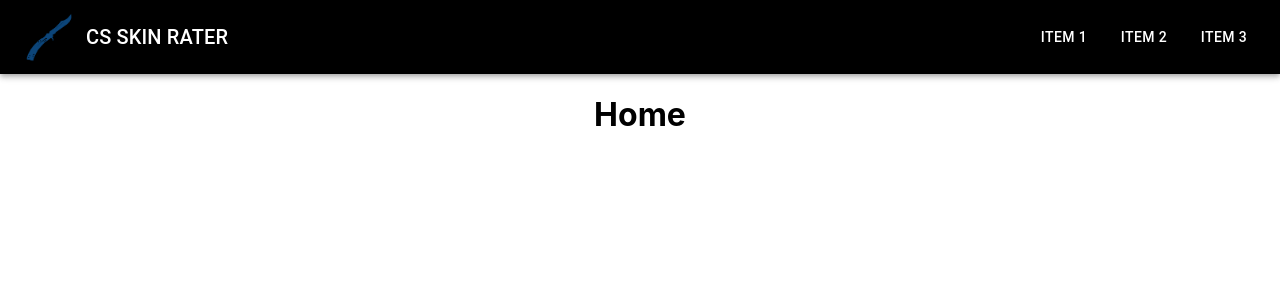
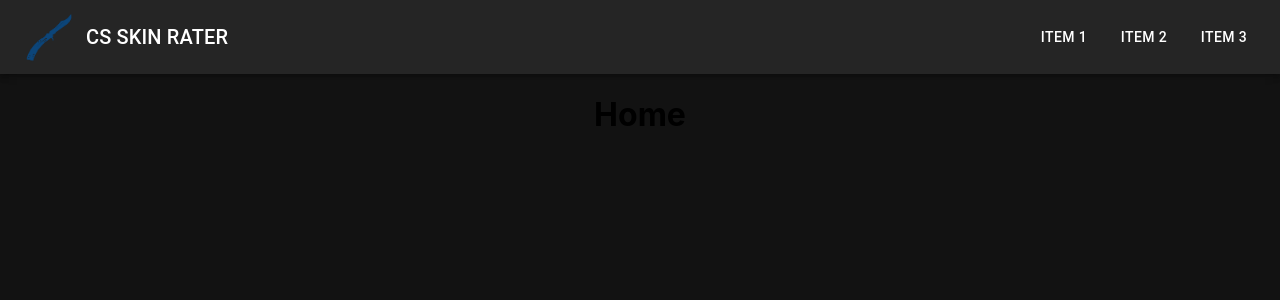
Before and after one commit to xframee/PERN-SkinRater, a React (Create React App) app in the folder client/: page / in a window 1280 px wide. Shown: the top 300 px of the page. Built offline with nearby package versions, Linux system fonts and the light colour scheme.

Commit message:
updated styles

```diff
--- a/client/src/App.css
+++ b/client/src/App.css
@@ -1,38 +1,11 @@
 .App {
   text-align: center;
-}
-
-.App-logo {
-  height: 40vmin;
-  pointer-events: none;
-}
-
-@media (prefers-reduced-motion: no-preference) {
-  .App-logo {
-    animation: App-logo-spin infinite 20s linear;
-  }
-}
-
-.App-header {
-  background-color: #282c34;
-  min-height: 100vh;
-  display: flex;
-  flex-direction: column;
-  align-items: center;
-  justify-content: center;
-  font-size: calc(10px + 2vmin);
-  color: white;
 }
 
 .App-link {
   color: #61dafb;
 }
 
-@keyframes App-logo-spin {
-  from {
-    transform: rotate(0deg);
-  }
-  to {
-    transform: rotate(360deg);
-  }
+body{
+  background-color: #121212;
 }
--- a/client/src/utilities/theme.jsx
+++ b/client/src/utilities/theme.jsx
@@ -5,7 +5,7 @@
     primary: {
       light: '#757ce8',
       main: '#3f50b5',
-      dark: '#000000',
+      dark: '#252525',
       contrastText: '#fff',
     },
     secondary: {
```
